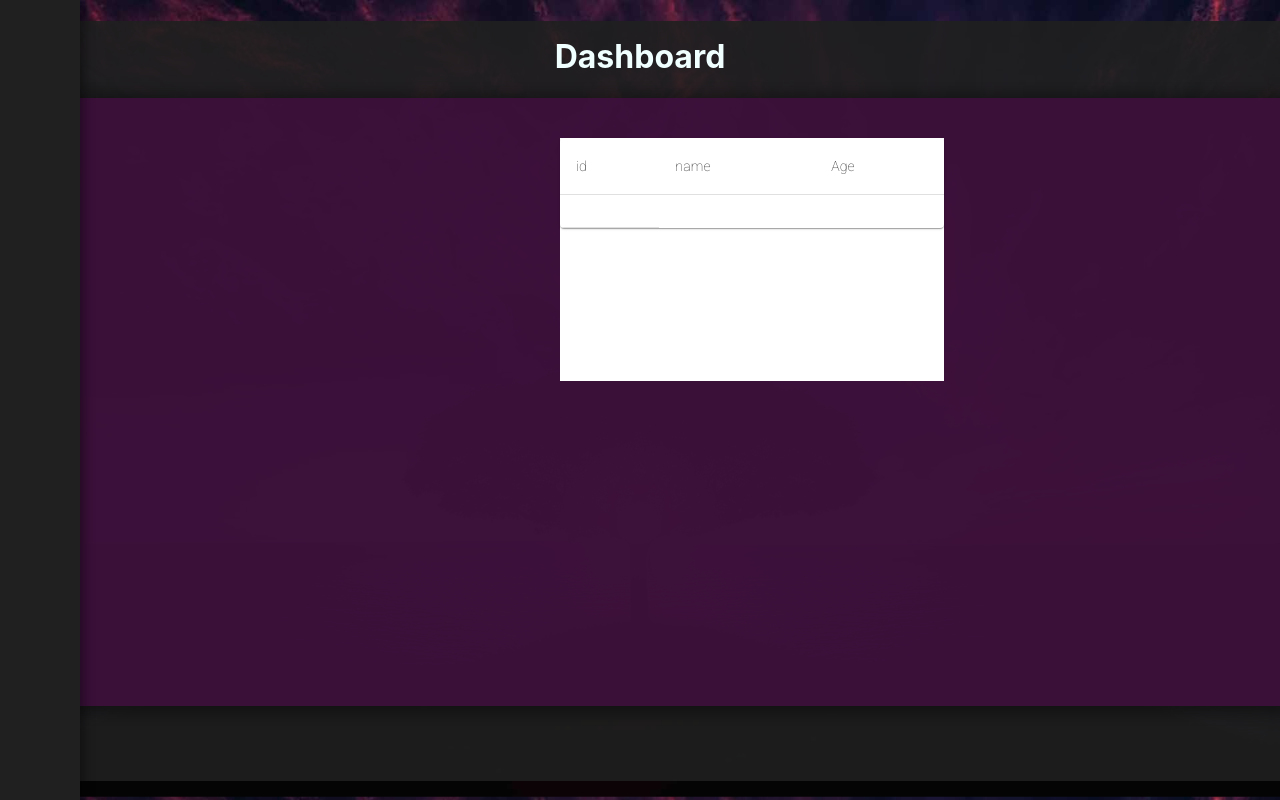
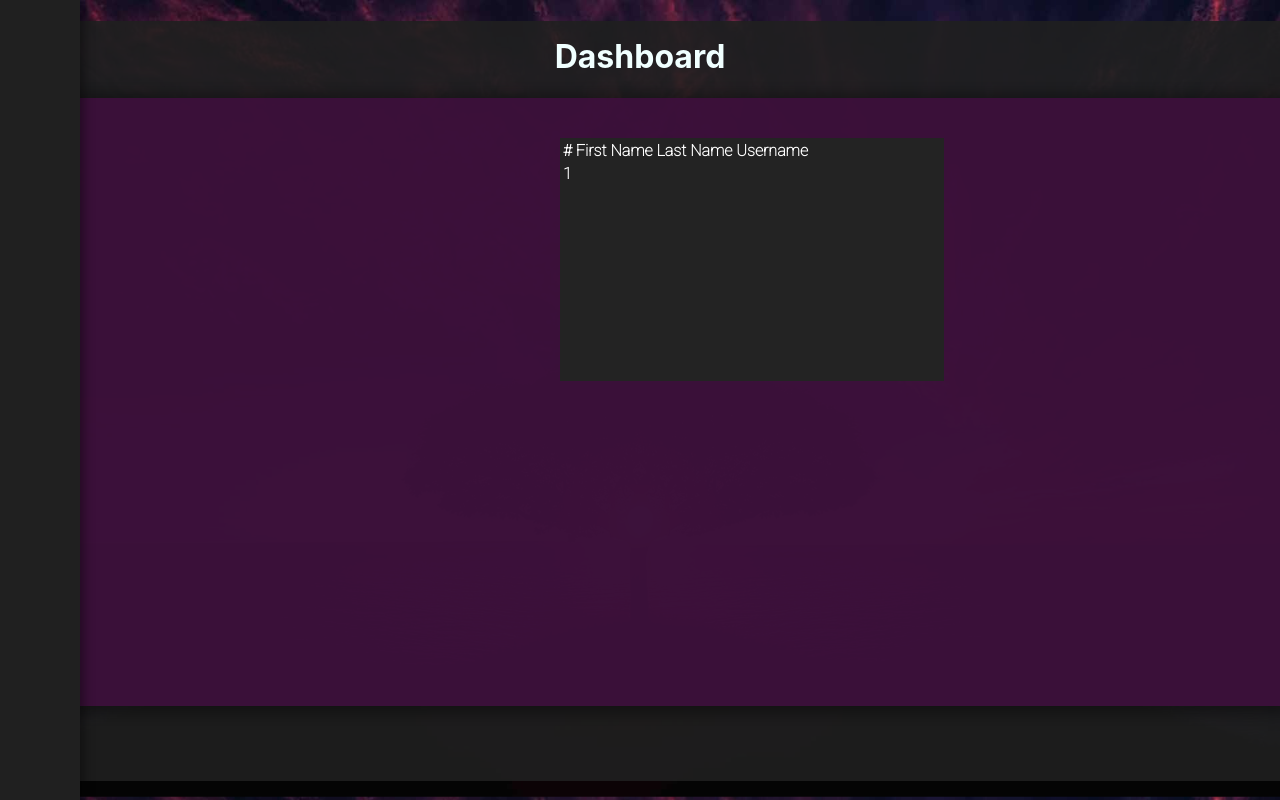
Before and after one commit to nekin-12/react, a React (Create React App) app: page / in a window 1280 px wide. Built offline with nearby package versions, Linux system fonts and the light colour scheme; no server answers.

Commit message:
project
update css

```diff
--- a/package.json
+++ b/package.json
@@ -9,7 +9,9 @@
     "@testing-library/jest-dom": "^5.16.5",
     "@testing-library/react": "^13.4.0",
     "@testing-library/user-event": "^13.5.0",
+    "bootstrap": "^5.2.2",
     "react": "^18.2.0",
+    "react-bootstrap": "^2.5.0",
     "react-dom": "^18.2.0",
     "react-scripts": "5.0.1",
     "web-vitals": "^2.1.4"
--- a/src/components/css/dash.css
+++ b/src/components/css/dash.css
@@ -30,7 +30,8 @@ h1{
   position: relative;
   top: 5vh;
   margin-left: 35em;
-  background-color: rgba(255, 255, 255, 1);
+  color: white;
+  background-color: rgb(35, 35, 35);
   width: 30%;
   height: 40%;
   font-family: "Roboto";
--- a/src/components/table.jsx
+++ b/src/components/table.jsx
@@ -1,23 +1,20 @@
 import React, { useState, useEffect } from 'react';
-import Table from '@mui/material/Table';
-import TableBody from '@mui/material/TableBody';
-import TableCell from '@mui/material/TableCell';
-import TableContainer from '@mui/material/TableContainer';
-import TableHead from '@mui/material/TableHead';
-import TableRow from '@mui/material/TableRow';
-import Paper from '@mui/material/Paper';
 
 function TableProject() {
 
     const [item, setItem] = useState([])
 
     const callApi = () => {
-    fetch('https://api.randomuser.me/')
-        .then((response) => console.log(response.json()))
+        fetch('https://api.randomuser.me/')
+            .then((response) => console.log(response.json()))
             // .then((item) => setItem(item.all))
-        .catch((error) => console.log(error));
+            .catch((error) => console.log(error));
     }
 
+    const user = [{
+        results: []
+
+    }]
 
 
     useEffect(() => {
@@ -25,26 +22,32 @@ function TableProject() {
     }, [])
 
     return (
-        <>
-            <TableContainer component={Paper}>
-                <Table>
-                    <TableHead>
-                        <TableRow className={callApi}>
-                            <TableCell>id</TableCell>
-                            <TableCell>name</TableCell>
-                            <TableCell>Age</TableCell>
-                        </TableRow>
-                    </TableHead>
-                    <TableBody>
-                        <TableRow>
-                            <TableCell >{item}</TableCell>
-                        </TableRow>
-                    </TableBody>
-                </Table>
-            </TableContainer>
+        <table>
+          <thead>
+            <tr>
+              <th>#</th>
+              <th>First Name</th>
+              <th>Last Name</th>
+              <th>Username</th>
+            </tr>
+          </thead>
+          <tbody>
+            <tr>
+              <td>1</td>
+              <td>
+                {user.map((item)=>
+                    <tr>
+                        <td>{item.results}</td>
+                        <td></td>
+                    </tr>
+                    )
+                }
+              </td>
 
-        </>
-    )
+            </tr>
+          </tbody>
+        </table>
+      );
 
 }
 
```
Also changed, not shown: 1 other file (tests, documents, lock files or other folders).
